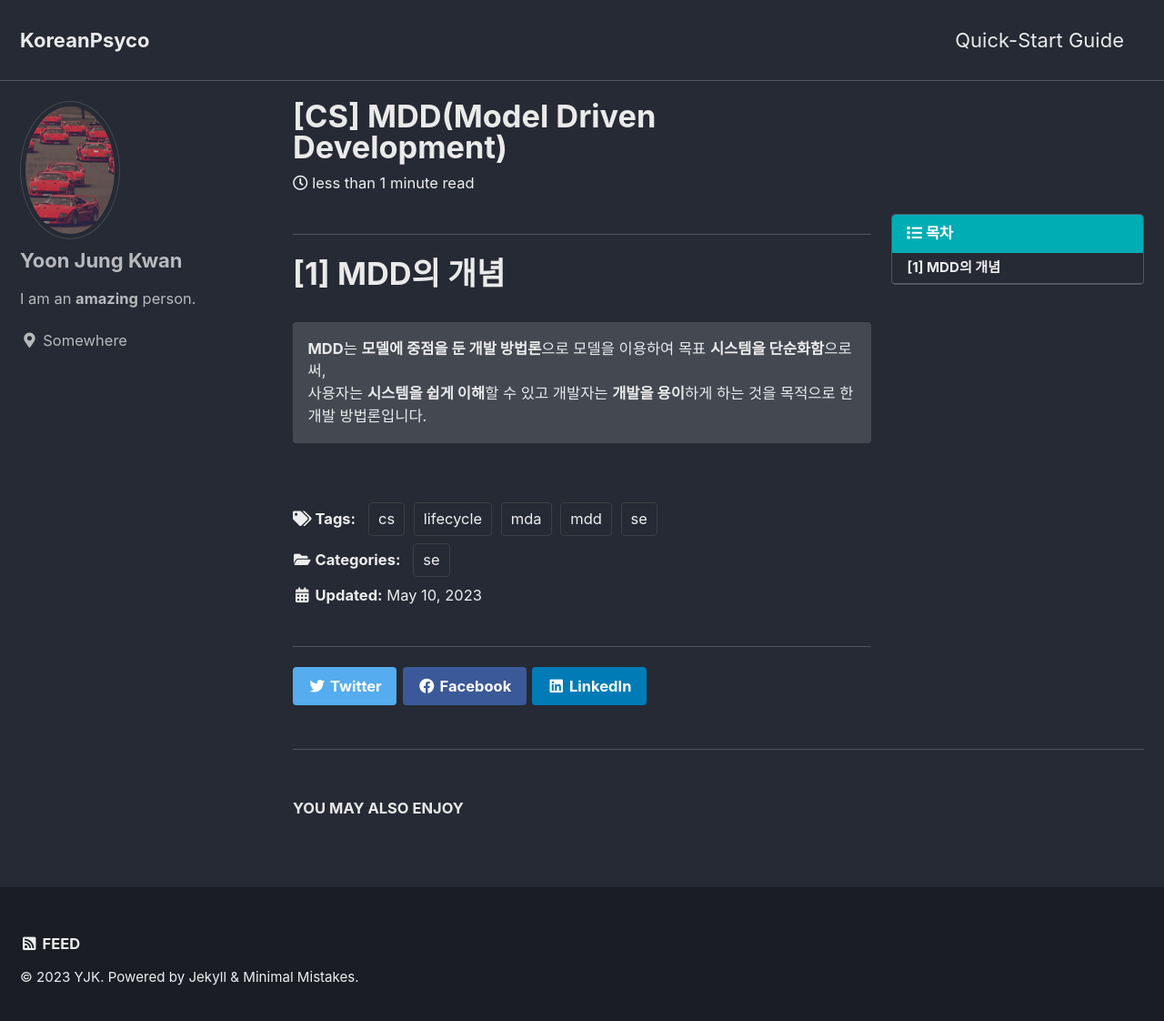
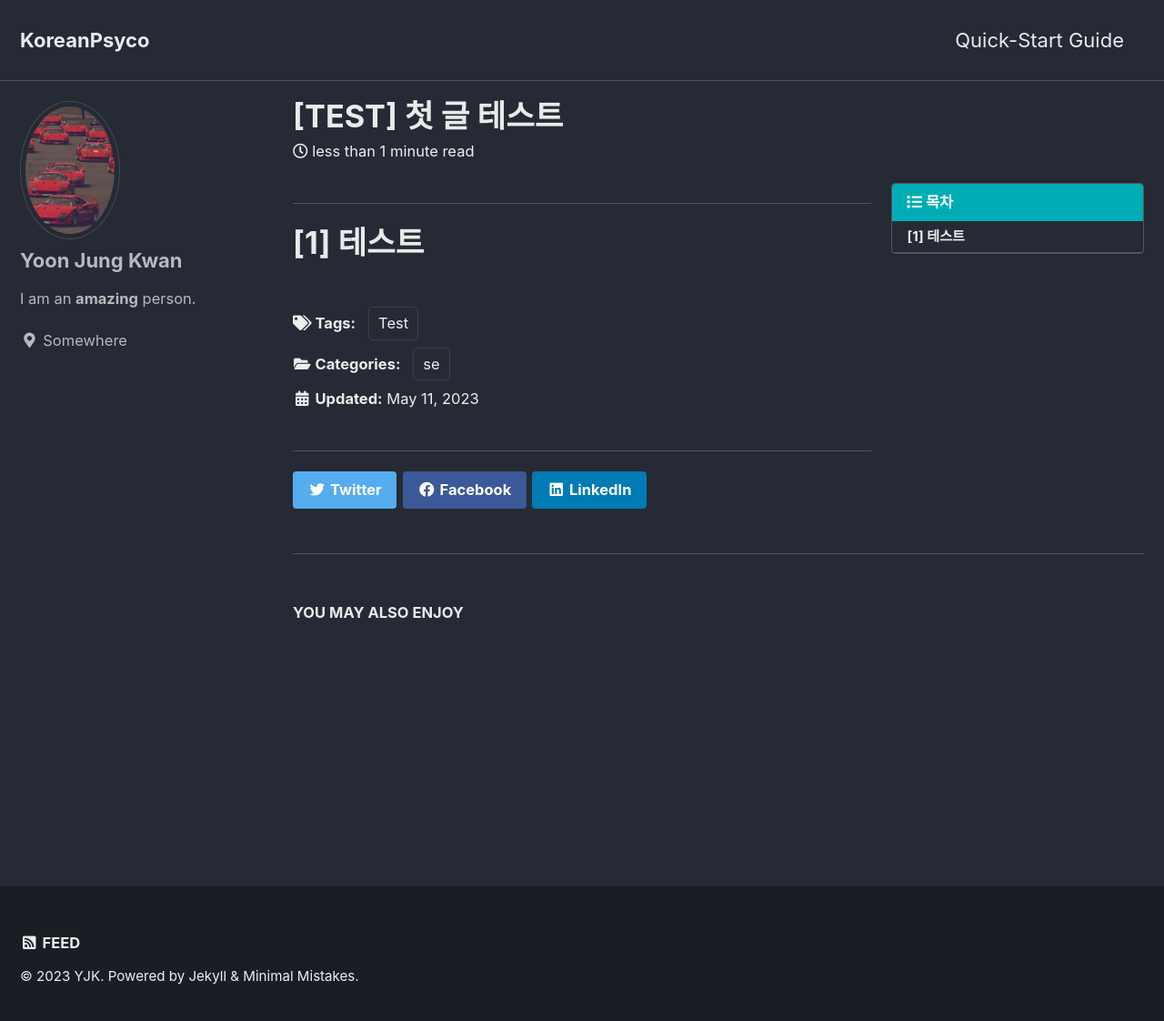
Before and after one commit to jungkwanY/jungkwanY.github.io, a Jekyll site: the page built from _posts/2023-05-10-post.md, in a window 1280 px wide and 1129 px high. Shown: the top 1122 px of the window at 91% size. Built offline with Jekyll 4.4.1, drawn with Linux system fonts in a browser that asks for light colours; cached includes are drawn as plain includes.

Commit message:
main commit

```diff
--- a/_posts/2023-05-10-post.md
+++ b/_posts/2023-05-10-post.md
@@ -1,14 +1,10 @@
 ---
-title: "[CS] MDD(Model Driven Development)"
+title: "[TEST] 첫 글 테스트"
 excerpt: ""
 categories:
   - se
 tags:
-  - cs
-  - se
-  - lifecycle
-  - mda
-  - mdd
+  - Test
 
 
 toc: true
@@ -16,13 +12,9 @@ toc_sticky: true
 toc_label: "목차"
 toc_icon: "list"
 
-date: 2023-05-09
-last_modified_at: 2023-05-10
+date: 2023-05-11
+last_modified_at: 2023-05-11
 ---
 
 - - - - - - - - - - - - - - - - - - - - - - - - - - - - - - - - - - - - - - - - - - - - - - - - - - - - - - - - - - - -
-# [1] MDD의 개념
-
-**MDD**는 **모델에 중점을 둔 개발 방법론**으로 모델을 이용하여 목표 **시스템을 단순화함**으로써,<br>
-사용자는 **시스템을 쉽게 이해**할 수 있고 개발자는 **개발을 용이**하게 하는 것을 목적으로 한 개발 방법론입니다.
-{:.notice}
+# [1] 테스트
```
